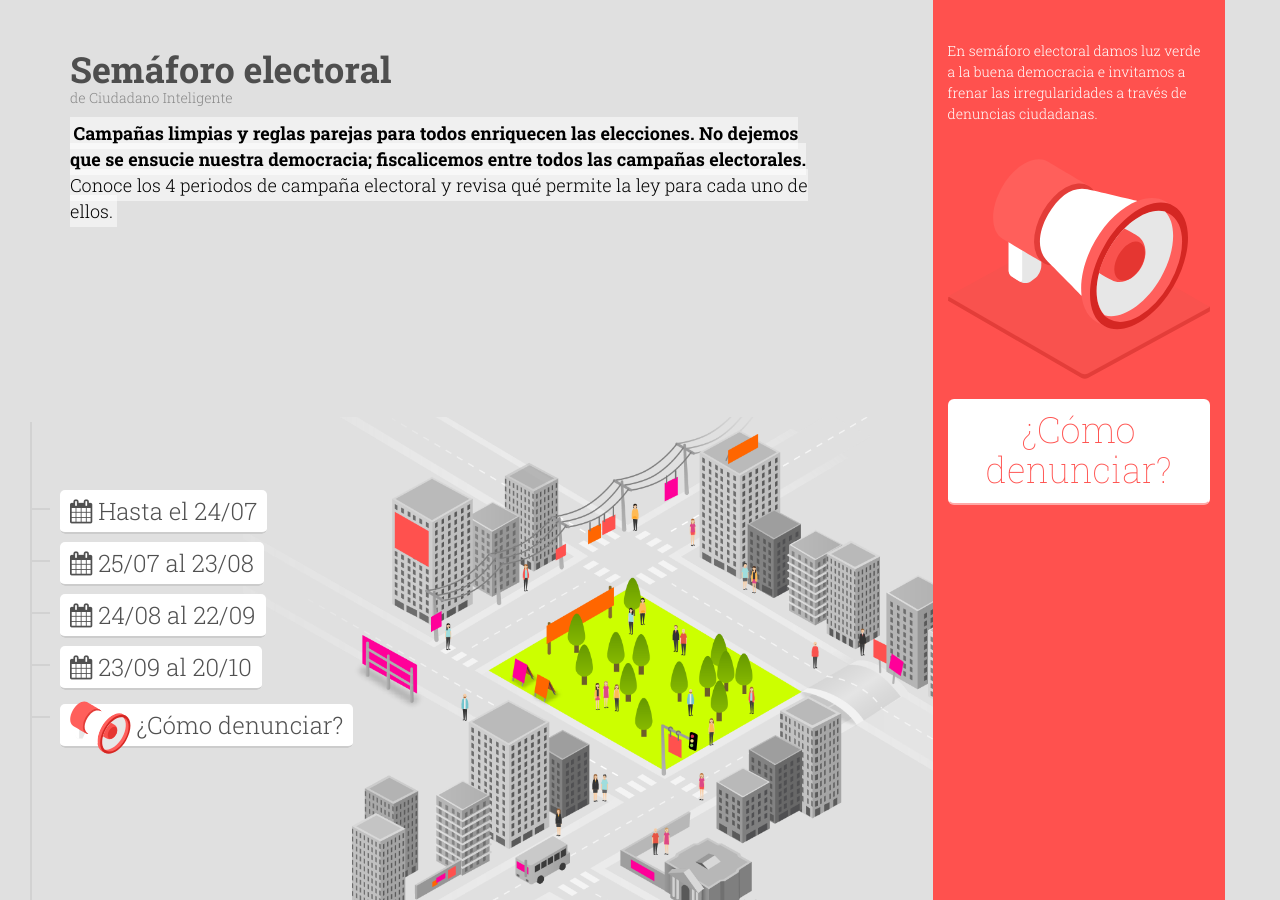
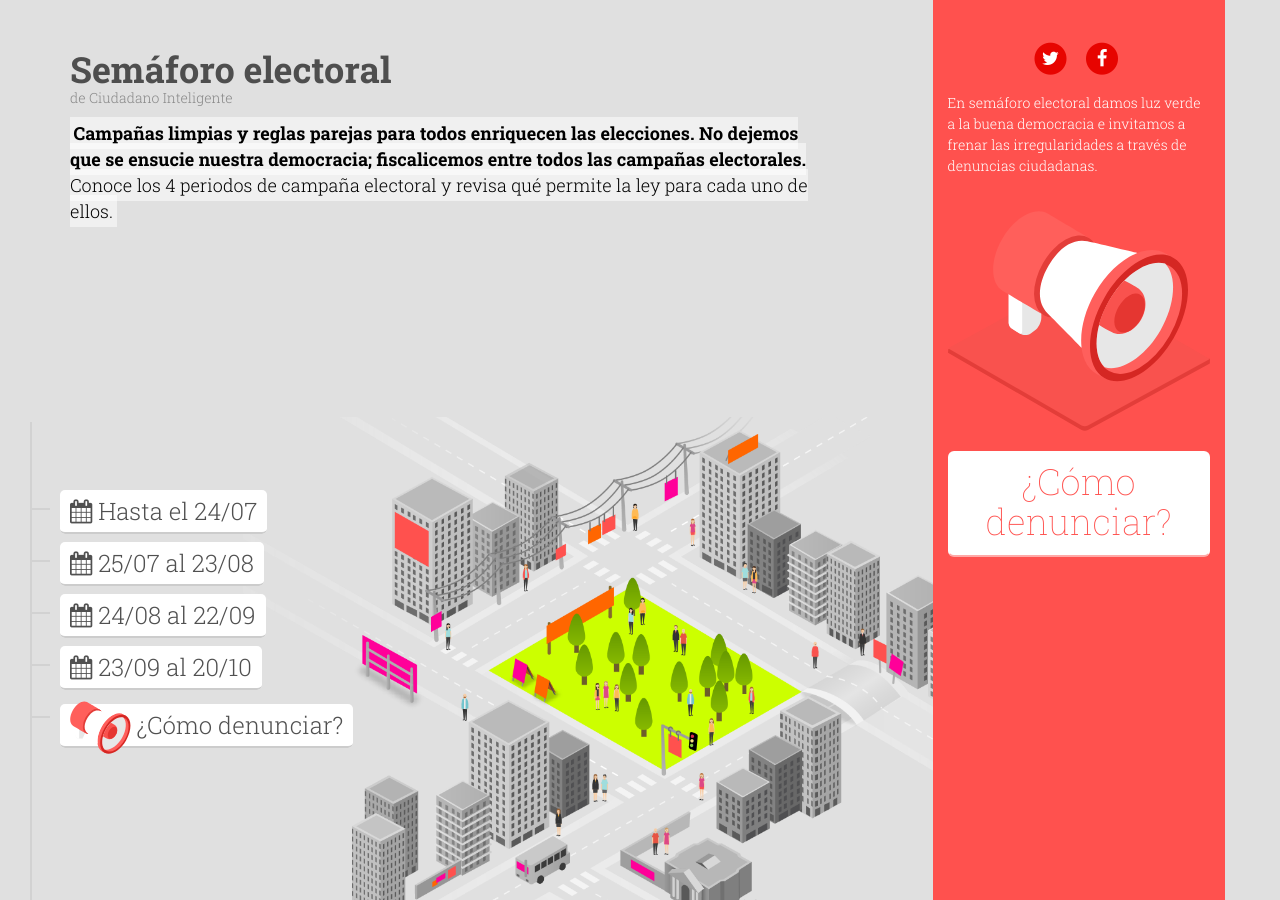
Before and after one commit to ciudadanointeligente/semaforo-electoral, a Jekyll site: the page built from index.html, in a window 1280 px wide and 900 px high. Built offline with Jekyll 4.4.1, drawn with Linux system fonts in a browser that asks for light colours; nearby versions of some CDN libraries.

Commit message:
Botones sociales

```diff
--- a/_includes/head.html
+++ b/_includes/head.html
@@ -9,7 +9,7 @@
   <meta property="og:description" content="{{ site.description }}" />
   <meta property="og:type" content="website" />
   <meta property="og:url" content="{{ site.url }}" />
-  <meta property="og:image" content="{{ "img/semaforo-electoral.png" | prepend: site.baseurl }}" />
+  <meta property="og:image" content="{{ "/img/ogp.png" | prepend: site.baseurl }}" />
 
   <meta name="description" content="{% if page.excerpt %}{{ page.excerpt | strip_html | strip_newlines | truncate: 160 }}{% else %}{{ site.description }}{% endif %}">
 
--- a/_sass/_base.scss
+++ b/_sass/_base.scss
@@ -404,8 +404,18 @@ b, strong {
     font-weight: 500;
 }
 
+/*Header*/
+
 .site-header, .section-title {
   display: none;
+}
+
+.redes {
+    font-size: 14px;
+}
+
+.redes a {
+  color: darken($red,20%);
 }
 
 .site-title a {
--- a/index.html
+++ b/index.html
@@ -57,12 +57,33 @@ layout: default
       <div class="container">
         <div class="row">
           <div class="col-md-8 hero">
-          <h1>Semáforo electoral<div class="sub-brand"><a href="http://ciudadanointeligente.org/" target="_blank">de Ciudadano Inteligente</a></div></h1>
+            <h1>Semáforo electoral
+              <div class="sub-brand"><a href="http://ciudadanointeligente.org/" target="_blank">de Ciudadano Inteligente</a>
+              </div>
+            </h1>
             <h4><mark>Campañas limpias y reglas parejas para todos enriquecen
             las elecciones. No dejemos que se ensucie nuestra democracia; fiscalicemos entre todos las campañas electorales. <span class="light">Conoce los 4 periodos de campaña electoral y revisa qué permite la ley para cada uno de ellos.</mark>
             </span></h4>
           </div>
           <div class="col-md-3 col-md-offset-1 denuncia">
+            <ul class="list-inline text-center">
+              <li class="redes">
+                <a href="#" onclick="ga('send', 'event', 'twitter-share', 'click'); window.open(&quot;//twitter.com/share?via=Ciudadanoi&text=No dejemos que se ensucie nuestra democracia, fiscalicemos entre todos las campañas electorales.&quot;,&quot;twitter&quot;,&quot;width=450, height=250&quot;)">
+                  <span class="fa-stack fa-lg">
+                    <i class="fa fa-circle fa-stack-2x"></i>
+                    <i class="fa fa-twitter fa-stack-1x fa-inverse"></i>
+                  </span>
+                </a>
+              </li>
+              <li class="redes">
+                <a class="share-btn share-btn-branded share-btn-facebook" href="//www.facebook.com/sharer/sharer.php?u=http%3A%2F%2Fsemaforoelectoral.cl" title="Campañas limpias y reglas parejas para todos enriquecen las elecciones. No dejemos que se ensucie nuestra democracia; fiscalicemos entre todos las campañas electorales.">
+                  <span class="fa-stack fa-lg">
+                    <i class="fa fa-circle fa-stack-2x"></i>
+                    <i class="fa fa-facebook fa-stack-1x fa-inverse"></i>
+                  </span>
+                </a>
+              </li>
+            </ul>
             <p>En semáforo electoral damos luz verde a la buena democracia e invitamos a frenar las irregularidades a través de denuncias ciudadanas.</p>
             <img src="{{ "/img/speaker.svg" | prepend: site.baseurl }}">
             <a href="#denuncia" class="btn btn-lg"><h2>¿Cómo<br> denunciar?</h2></a>
```
Lines whose indentation alone changed are shown as unchanged.
